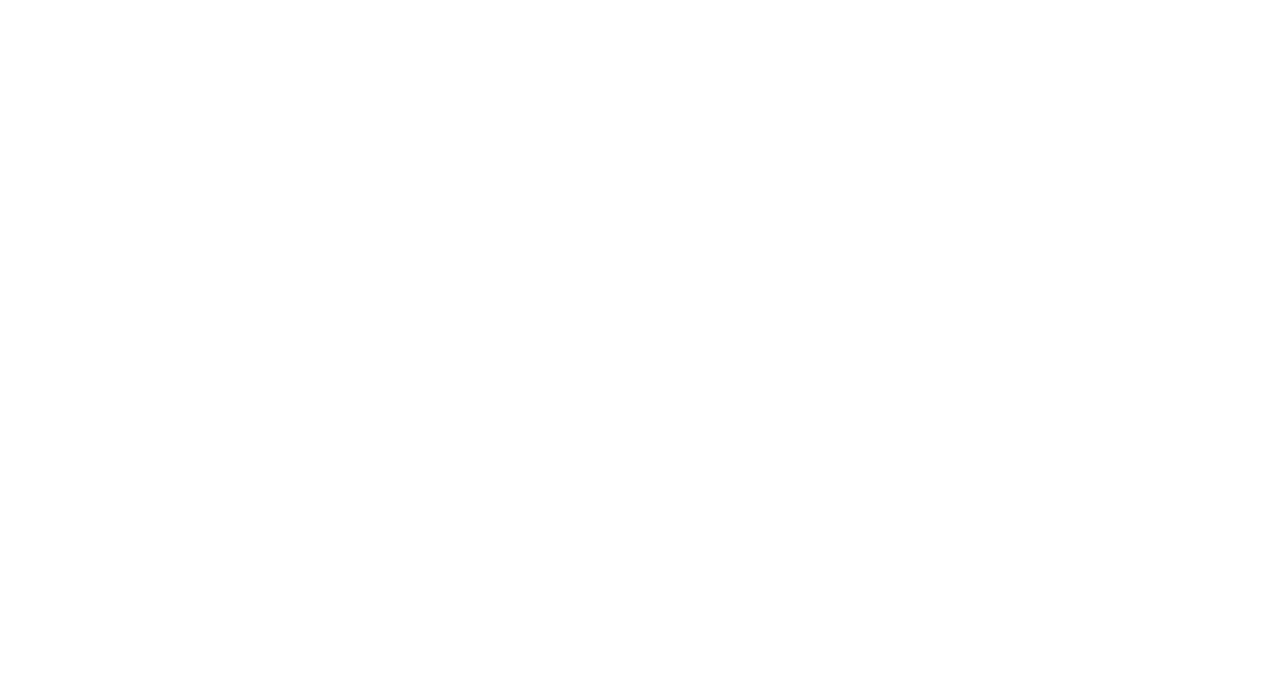
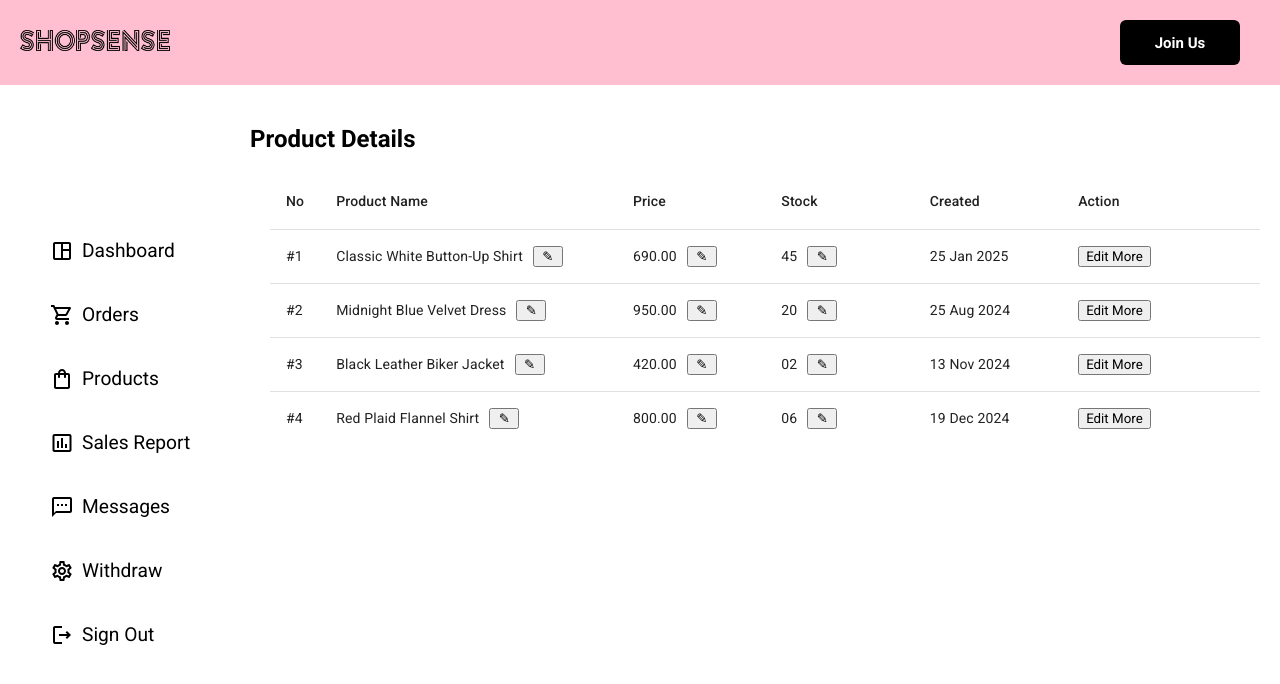
Before and after one commit to disara7/ShopSense-Web, a React (Create React App) app in the folder shopsense_seller/: page /Product in a window 1280 px wide. Before the commit this address had no page. Shown: the top 684 px of the page. Built offline with nearby package versions, Linux system fonts and the light colour scheme; a web font is replaced by a local one.

Commit message:
Product Edit Main Completed

```diff
--- /dev/null
+++ b/shopsense_seller/src/AdminSide/AdminPages/AdminDashboard/Products/AdminProduct.css
@@ -0,0 +1,91 @@
+.dashboard-container {
+  display: flex;
+  position: relative;
+  width: 100%;
+  top: 85px;
+  /* height: calc(100vh - 85px); */
+  .left-flex {
+    position: relative;
+    display: flex;
+    width: 250px;
+    justify-content: center;
+    align-items: center;
+    height: calc(100vh - 85px);
+    position: fixed;
+  }
+  .right-flex {
+    display: flex;
+    flex-direction: column;
+    height: auto;
+    width: calc(100vw - 250px);
+    margin-left: 250px;
+    .right-top-flex {
+      display: flex;
+      height: auto;
+
+      margin-left: 20px;
+      margin-right: 20px;
+      flex-direction: column;
+      .rt-txt {
+        display: flex;
+        flex-direction: column;
+        .rt-txt1 {
+          font-size: 1.5rem;
+          font-weight: bold;
+          margin-top: 30px;
+        }
+        .rt-txt2 {
+          font-size: 1.5rem;
+          color: #575757;
+        }
+      }
+      .rt-card-container {
+        display: flex;
+
+        gap: 20px;
+        margin-top: 20px;
+      }
+    }
+    .right-bottom-flex {
+      display: flex;
+      flex-direction: column;
+      .tp-txt {
+        font-size: 1.5rem;
+        font-weight: bold;
+        margin: 20px 0px 0px 20px;
+      }
+      .top-products {
+        margin: 20px;
+      }
+    }
+  }
+}
+
+.TopMenuAdmin {
+  position: fixed;
+  top: 0;
+  width: 100%;
+  z-index: 999;
+  margin-bottom: 10px;
+}
+
+.OrderButtonHolder {
+  margin-top: 40px;
+}
+
+.OrderButtonHolder button {
+  background-color: #575757;
+  margin-right: 10px;
+  width: 140px;
+  height: 32px;
+  background: #dbdbdb;
+  border-radius: 8px;
+  cursor: pointer;
+  border: none;
+}
+
+.rt-txt1 {
+  font-size: 1.5rem;
+  font-weight: bold;
+  margin-top: 30px;
+}
--- /dev/null
+++ b/shopsense_seller/src/AdminSide/AdminPages/AdminDashboard/Products/AdminProduct.jsx
@@ -0,0 +1,47 @@
+import React from "react";
+import SideNav from "../../../adminComponents/sideNavbar/SideNav";
+import "./AdminProduct.css";
+import FormNavBar from "../../../../Components/FormNavBar/FormNavBar";
+import Card from "../../../adminComponents/card/Card";
+import TableComponent from "../../../adminComponents/tableComponent/TableComponent";
+import BarChartOutlinedIcon from "@mui/icons-material/BarChartOutlined";
+import DescriptionOutlinedIcon from "@mui/icons-material/DescriptionOutlined";
+import SellOutlinedIcon from "@mui/icons-material/SellOutlined";
+import PersonAddOutlinedIcon from "@mui/icons-material/PersonAddOutlined";
+import { Bt } from "react-flags-select";
+import TableComponentOrder from "../../../adminComponents/tableComponentOrder/tableComponentOrder";
+import PopupScreen from "../../../../Components/Popup/Popup";
+import TableComponentProduct from "../../../adminComponents/tableComponentProduct/tableComponentProduct";
+
+const AdminProduct = () => {
+  return (
+    <div className="dashboard-wrapper">
+      <div className="TopMenuAdmin">
+        <FormNavBar />
+      </div>
+
+      <div className="dashboard-container">
+        <div className="left-flex">
+          <SideNav />
+        </div>
+        <div className="right-flex">
+          <div className="right-top-flex">
+            <div className="rt-txt"></div>
+          </div>
+          <div className="right-bottom-flex">
+            <div className="OrderButtonHolder">
+              <div className="rt-txt">
+                <span className="rt-txt1">Product Details</span>
+              </div>
+            </div>
+            <div className="top-products">
+              <TableComponentProduct />
+            </div>
+          </div>
+        </div>
+      </div>
+    </div>
+  );
+};
+
+export default AdminProduct;
--- a/shopsense_seller/src/AdminSide/adminComponents/sideNavbar/SideNav.jsx
+++ b/shopsense_seller/src/AdminSide/adminComponents/sideNavbar/SideNav.jsx
@@ -26,11 +26,12 @@
             <span className="list-text">Orders</span>
           </li>
         </Link>
-
-        <li className="products">
-          <ShoppingBagOutlinedIcon style={{ color: "black" }} />
-          <span className="list-text">Products</span>
-        </li>
+        <Link to="/Product" className="CustomLink">
+          <li className="products">
+            <ShoppingBagOutlinedIcon style={{ color: "black" }} />
+            <span className="list-text">Products</span>
+          </li>
+        </Link>
         <li className="salsesReport">
           <InsertChartOutlinedIcon style={{ color: "black" }} />
           <span className="list-text">Sales Report</span>
--- /dev/null
+++ b/shopsense_seller/src/AdminSide/adminComponents/tableComponentProduct/tableComponentProduct.css
@@ -0,0 +1,8 @@
+.table-container {
+}
+
+.editbtn {
+  margin-left: 10px;
+  width: 30px;
+  cursor: pointer;
+}
--- /dev/null
+++ b/shopsense_seller/src/AdminSide/adminComponents/tableComponentProduct/tableComponentProduct.jsx
@@ -0,0 +1,166 @@
+import React from "react";
+import "./tableComponentProduct.css";
+import Table from "@mui/material/Table";
+import TableBody from "@mui/material/TableBody";
+import TableCell from "@mui/material/TableCell";
+import TableContainer from "@mui/material/TableContainer";
+import TableHead from "@mui/material/TableHead";
+import TableRow from "@mui/material/TableRow";
+import Popup from "../../../Components/Popup/Popup";
+import LinearProgress, {
+  linearProgressClasses,
+} from "@mui/material/LinearProgress";
+
+import { styled } from "@mui/material/styles";
+
+const BorderLinearProgress = styled(LinearProgress)(({ theme }) => ({
+  height: 10,
+  borderRadius: 5,
+  marginRight: 50,
+  [`&.${linearProgressClasses.colorPrimary}`]: {
+    backgroundColor:
+      theme.palette.grey[theme.palette.mode === "light" ? 200 : 800],
+  },
+  [`& .${linearProgressClasses.bar}`]: {
+    borderRadius: 5,
+    backgroundColor: theme.palette.mode === "light" ? "#1a90ff" : "#308fe8",
+  },
+}));
+
+function createData(
+  No,
+  Name,
+  Popularity,
+  Sales,
+  Retail,
+  Status,
+  Printed,
+  Action
+) {
+  return { No, Name, Popularity, Sales, Retail, Status, Printed, Action };
+}
+
+const rows = [
+  createData(
+    "#1",
+
+    <div>
+      Classic White Button-Up Shirt<button className="editbtn">✎</button>
+    </div>,
+    <div>
+      690.00<button className="editbtn">✎</button>
+    </div>,
+    <div>
+      45<button className="editbtn">✎</button>
+    </div>,
+    "25 Jan 2025",
+
+    "Pending",
+    "✔️",
+    <button>Edit More</button>
+  ),
+  createData(
+    "#2",
+    <div>
+      Midnight Blue Velvet Dress<button className="editbtn">✎</button>
+    </div>,
+    <div>
+      950.00<button className="editbtn">✎</button>
+    </div>,
+    <div>
+      20<button className="editbtn">✎</button>
+    </div>,
+    "25 Aug 2024",
+
+    "Completed",
+    "✔️",
+    <button>Edit More</button>
+  ),
+  createData(
+    "#3",
+    <div>
+      Black Leather Biker Jacket<button className="editbtn">✎</button>
+    </div>,
+    <div>
+      420.00<button className="editbtn">✎</button>
+    </div>,
+    <div>
+      02<button className="editbtn">✎</button>
+    </div>,
+    "13 Nov 2024",
+
+    "Shipped",
+    "❌",
+    <button>Edit More</button>
+  ),
+  createData(
+    "#4",
+    <div>
+      Red Plaid Flannel Shirt<button className="editbtn">✎</button>
+    </div>,
+
+    <div>
+      800.00<button className="editbtn">✎</button>
+    </div>,
+    <div>
+      06<button className="editbtn">✎</button>
+    </div>,
+    "19 Dec 2024",
+
+    "Pending",
+    "✔️",
+    <button>Edit More</button>
+  ),
+];
+
+const TableComponentProduct = () => {
+  return (
+    <div className="table-container">
+      <TableContainer>
+        <Table sx={{ minWidth: 650 }} aria-label="simple table">
+          <TableHead>
+            <TableRow sx={{ color: "red" }}>
+              <TableCell sx={{ width: "5%" }}>No</TableCell>
+              <TableCell sx={{ width: "30%" }} align="left">
+                Product Name
+              </TableCell>
+              <TableCell sx={{ width: "15%" }} align="left">
+                Price
+              </TableCell>
+              <TableCell sx={{ width: "15%" }} align="left">
+                Stock
+              </TableCell>
+              <TableCell sx={{ width: "15%" }} align="left">
+                Created
+              </TableCell>
+
+              <TableCell sx={{ width: "20%" }} align="left">
+                Action
+              </TableCell>
+            </TableRow>
+          </TableHead>
+          <TableBody>
+            {rows.map((row) => (
+              <TableRow
+                key={row.Name}
+                sx={{ "&:last-child td, &:last-child th": { border: 0 } }}
+              >
+                <TableCell component="th" scope="row">
+                  {row.No}
+                </TableCell>
+                <TableCell align="left">{row.Name}</TableCell>
+                <TableCell align="left">{row.Popularity}</TableCell>
+                <TableCell align="left">{row.Sales}</TableCell>
+                <TableCell align="left">{row.Retail}</TableCell>
+
+                <TableCell align="left">{row.Action}</TableCell>
+              </TableRow>
+            ))}
+          </TableBody>
+        </Table>
+      </TableContainer>
+    </div>
+  );
+};
+
+export default TableComponentProduct;
--- a/shopsense_seller/src/App.js
+++ b/shopsense_seller/src/App.js
@@ -15,6 +15,7 @@
 import AdminDashboard from "./AdminSide/AdminPages/Dashboard/AdminDashboard.jsx";
 import AdminOrder from "./AdminSide/AdminPages/AdminDashboard/Orders/AdminOrders.jsx";
 import PlaceOrder from "./AdminSide/adminComponents/Place Order/PlaceOrder.jsx";
+import AdminProduct from "./AdminSide/AdminPages/AdminDashboard/Products/AdminProduct.jsx";
 
 function App() {
   const Cards = Instructions.map((card) => {
@@ -38,6 +39,7 @@
           <Route path="/Dashboard" element={<AdminDashboard />} />
           <Route path="/Order" element={<AdminOrder />} />
           <Route path="/Place" element={<PlaceOrder />} />
+          <Route path="/Product" element={<AdminProduct />} />
         </Routes>
       </div>
     </Router>
```
